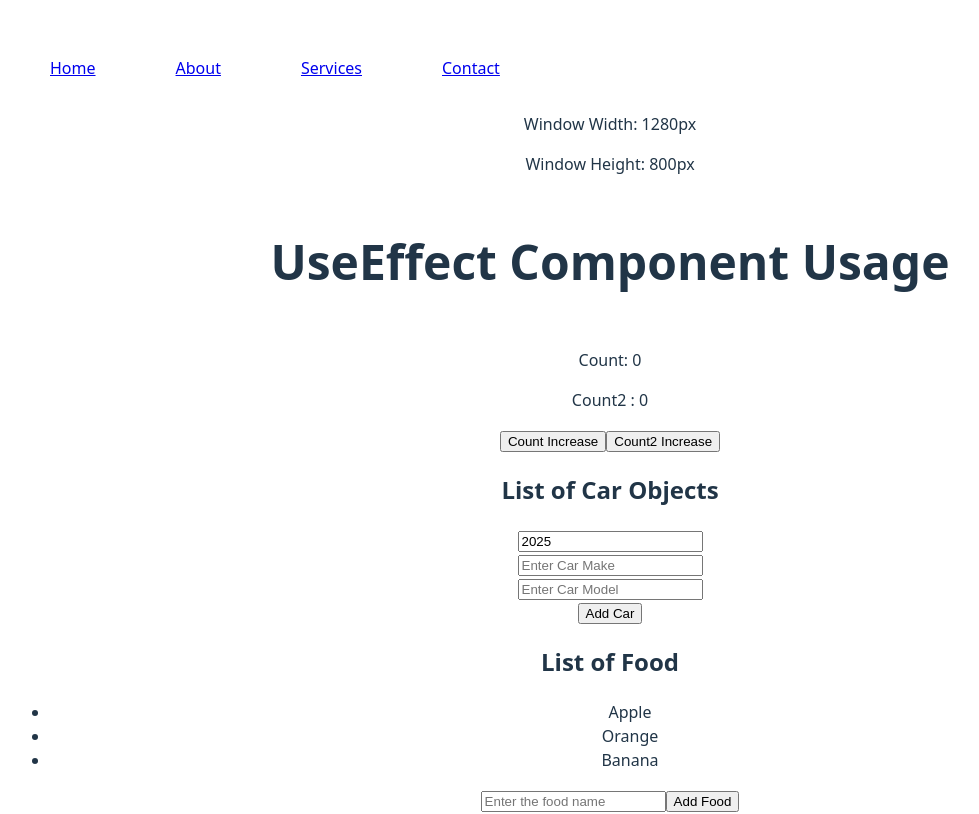
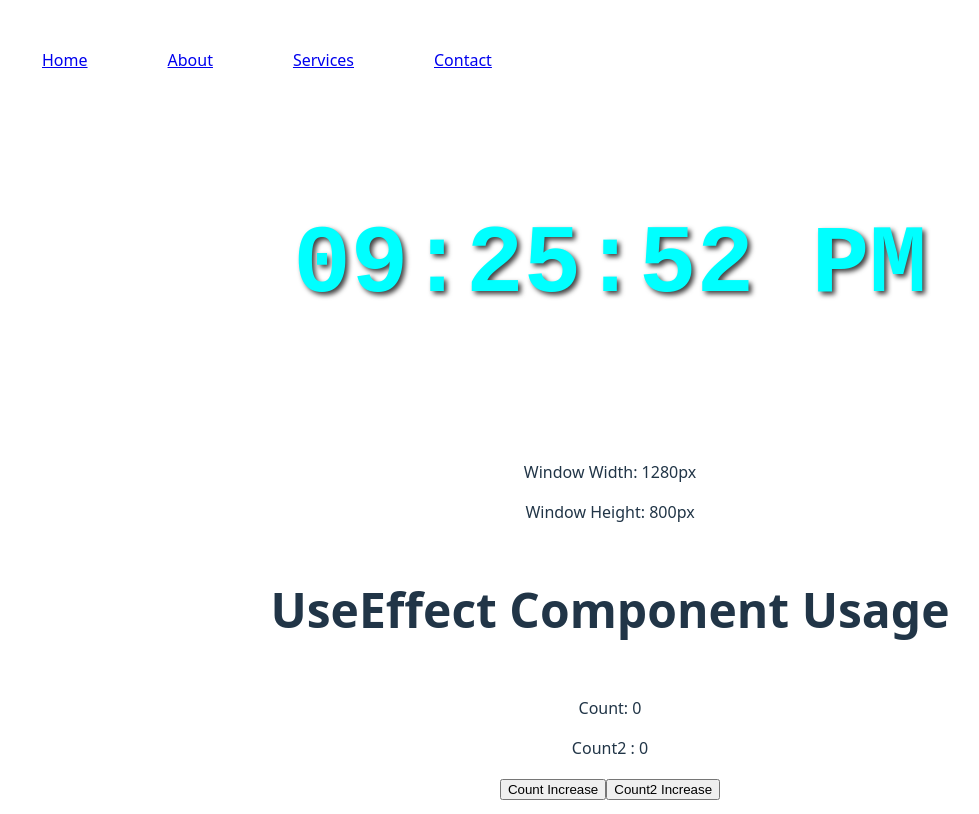
Before and after one commit to mkaya13/react-practise, a React (Vite) app: page / in a window 1280 px wide. Shown: the top 814 px of the page, without its empty margins (30-1009 px from the left). Built offline with nearby package versions, Linux system fonts and the light colour scheme.

Commit message:
Ditigal Clock App is finalized

```diff
--- a/src/App.jsx
+++ b/src/App.jsx
@@ -18,6 +18,7 @@
 import UpdateObjectsOfArray from './components/UpdateObjectsOfArray/UpdateObjectsOfArray.jsx'
 import UseEffectComponent from './components/useEffectComponent/useEffectComponent.jsx'
 import UseEffectWidthComponent from './components/UseEffectWidthComponent/UseEffectWidthComponent.jsx'
+import DigitalClockComponent from './components/DigitalClockComponent/DigitalClockComponent.jsx'
 
 function App() {
   const [counter, setCounter] = useState(0);
@@ -35,6 +36,7 @@
   return (
     <>
       <Navbar />
+      <DigitalClockComponent />
       <UseEffectWidthComponent />
       <UseEffectComponent />
       <UpdateObjectsOfArray />
--- /dev/null
+++ b/src/components/DigitalClockComponent/DigitalClockComponent.jsx
@@ -0,0 +1,43 @@
+import React, { useState, useEffect } from "react";
+import "./digitalclockcomponent.css";
+
+export default function DigitalClockComponent () {
+
+    const [time, setTime] = useState(new Date());
+
+    // useEffect(function, [dependencies])
+
+    useEffect(() => {
+        const intervalId = setInterval(() => {
+            setTime(new Date())
+            console.log(time);
+        }, 1000);
+
+        return () => {
+            clearInterval(intervalId)
+        }
+    }, [])
+
+    function formatTime() {
+        let hours = time.getHours();
+        const minutes = time.getMinutes();
+        const seconds = time.getSeconds();
+        const meridiem = hours >= 12 ? "PM" : "AM";
+
+        hours = hours % 12 || 12;
+
+        return `${padZero(hours)}:${padZero(minutes)}:${padZero(seconds)} ${padZero(meridiem)}`
+    }
+
+    function padZero (number) {
+        return (number < 10 ? "0" : "") + number;
+    }
+
+    return (
+        <div className="clock-container">
+            <div className="clock">
+                <p>{formatTime()}</p>
+            </div>
+        </div>
+    )
+}
--- /dev/null
+++ b/src/components/DigitalClockComponent/digitalclockcomponent.css
@@ -0,0 +1,16 @@
+.clock-container {
+    display:flex;
+    flex-direction: column;
+    width: 100%;
+    justify-content:center;
+    backdrop-filter: blur(5px);
+    padding: 10px 0;
+}
+
+.clock {
+    color: cyan;
+    font-size: 6rem;
+    font-weight: bold;
+    font-family: monospace;
+    text-shadow: 3px 3px 5px hsla(0, 0%, 0%, 0.75)
+}
--- a/src/index.css
+++ b/src/index.css
@@ -3,15 +3,24 @@
   line-height: 1.5;
   font-weight: 400;
   color: #213547;
+  /*
   background-color: #ffffff;
-
+  background-image: url(./assets/background.jpg);
+  background-position: center;
+  background-repeat: no-repeat;
+  background-size: cover;
+  background-attachment: fixed;
+  */
 }
 
 #root {
-    max-width: 1280px;
     margin: 0 auto;
     padding: 2rem;
     text-align: center;
+}
+
+body {
+  margin: 0;
 }
 
 .counterHolder {
```
Also changed, not shown: src/assets/background.jpg (added).
